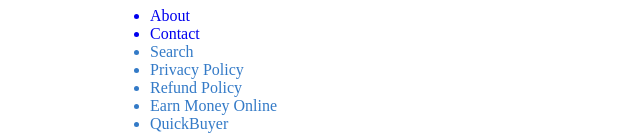
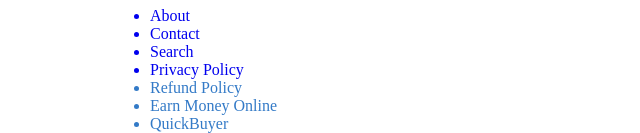
Before and after one commit to divyankmishra963/HealthCare-Website, a plain HTML site: page Privacy.html in a window 1280 px wide. Shown: the part 896-1029 px from the top of the page, 0-640 px from the left. Drawn offline with Linux system fonts and the light colour scheme.

Commit message:
Added changes 4

```diff
--- a/Privacy.html
+++ b/Privacy.html
@@ -58,8 +58,8 @@
     <ul>
        <a href="About.html" ><li>About</li></a>
         <a href="Contact.html"><li>Contact</li></a>
-        <li>Search</li>
-        <li>Privacy Policy</li>
+        <a href="Search.html"> <li>Search</li></a>
+        <a href="Privacy.html"> <li>Privacy Policy</li></a>
         <li>Refund Policy</li>
         <li>Earn Money Online</li>
         <li>QuickBuyer</li>
```
Also changed, not shown: Contact.html (+2 -2 lines), Search.html (+2 -2 lines), SignIn.html (+2 -2 lines), SignUp.html (+2 -2 lines), index.html (+2 -2 lines).
